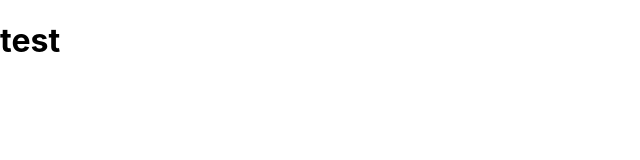
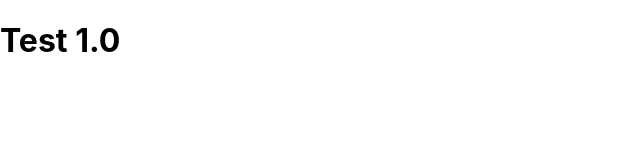
Before and after one commit to YashmikaAnusara/Inquiry-System-E-WIS, a React (Create React App) app in the folder frontend/: page / in a window 1280 px wide. Shown: the top 160 px of the page, without its empty margins (0-640 px from the left). Built offline with nearby package versions, Linux system fonts and the light colour scheme.

Commit message:
Update App.js

```diff
--- a/frontend/src/App.js
+++ b/frontend/src/App.js
@@ -1,7 +1,7 @@
 function App() {
   return (
     <div>
-      <h1>test</h1>
+      <h1>Test 1.0</h1>
     </div>
   );
 }
```
